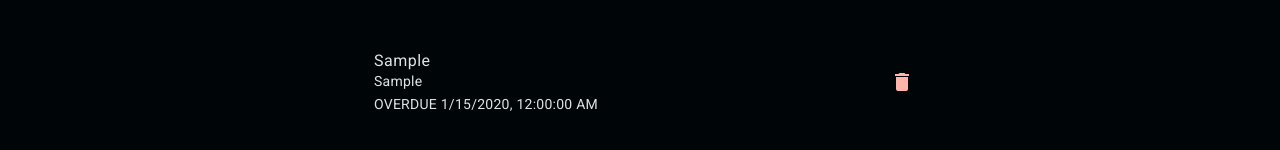
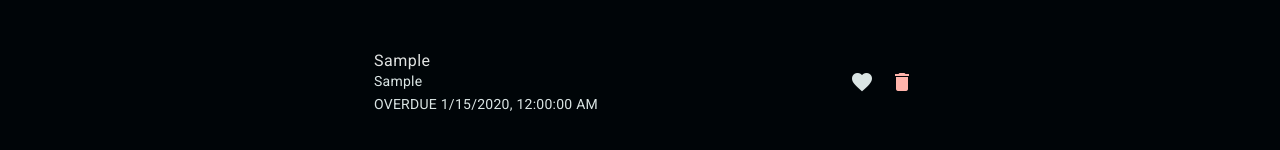
Before and after one commit to 1p22geo/angular-todo, an Angular app: page / in a window 1280 px wide. Both pictures are taken after typing "Sample", "Sample", "2020-01-15" into the empty fields and a click on the button "Add". Shown: the part 390-540 px from the top of the page. Built offline with nearby package versions, Linux system fonts and the light colour scheme.

Commit message:
feat: started adding favorite note system

```diff
--- a/src/app/app.component.html
+++ b/src/app/app.component.html
@@ -8,9 +8,10 @@
     <button
       mat-icon-button
       class="favorite-icon"
+      (click)="toggleFavorite()"
       aria-label="Placeholder favorite icon"
     >
-      <mat-icon>favorite</mat-icon>
+      <mat-icon [color]="icon_color" >favorite</mat-icon>
     </button>
   </mat-toolbar>
   <app-todo-list></app-todo-list>
--- a/src/app/app.component.ts
+++ b/src/app/app.component.ts
@@ -26,4 +26,11 @@ import { TodoListComponent } from './components/todo-list/todo-list.component';
 })
 export class AppComponent {
   title = 'angular-todo';
+  favorite = false;
+  get icon_color() {
+    return this.favorite ? "accent" : undefined
+  }
+  toggleFavorite() {
+    this.favorite = !this.favorite
+  }
 }
--- a/src/app/components/add-todo/add-todo.component.ts
+++ b/src/app/components/add-todo/add-todo.component.ts
@@ -37,6 +37,7 @@ export class AddTodoComponent {
       title: this.title.value,
       content: this.desc.value,
       date: new Date(this.date.value),
+      favorite: false,
     });
     this.clearForm();
   }
--- a/src/app/components/todo-list/todo-list.component.html
+++ b/src/app/components/todo-list/todo-list.component.html
@@ -8,6 +8,13 @@
         <span matListItemLine>{{ dateSummary(todo.date) }}</span>
       </mat-list-item>
       <button
+        (click)="toggleFavoriteTodo(todo)"
+        mat-icon-button
+        aria-label="add to favorites"
+      >
+        <mat-icon [color]="todo.favorite?'primary':undefined" >favorite</mat-icon>
+      </button>
+    <button
         (click)="deleteTodo(todo)"
         mat-icon-button
         aria-label="Delete todo item"
--- a/src/app/components/todo-list/todo-list.component.ts
+++ b/src/app/components/todo-list/todo-list.component.ts
@@ -35,4 +35,8 @@ export class TodoListComponent {
     const ix = this.todos.indexOf(todo);
     if (ix >= 0) this.todos.splice(ix, 1);
   }
+  toggleFavoriteTodo(todo: Todo) {
+    const ix = this.todos.indexOf(todo);
+    if (ix >= 0) this.todos[ix].favorite = !this.todos[ix].favorite
+  }
 }
--- a/src/app/lib/todo.ts
+++ b/src/app/lib/todo.ts
@@ -1,5 +1,6 @@
 export interface Todo {
   title: string;
   content: string | null;
+  favorite: boolean;
   date: Date;
 }
```
